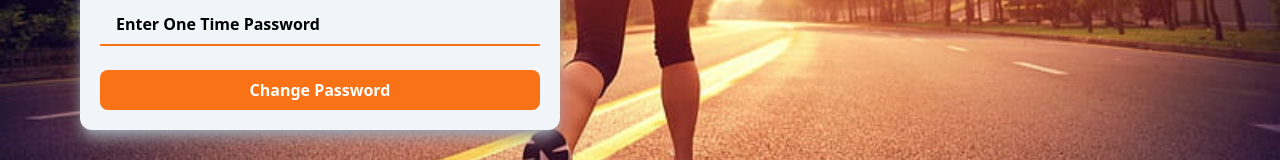
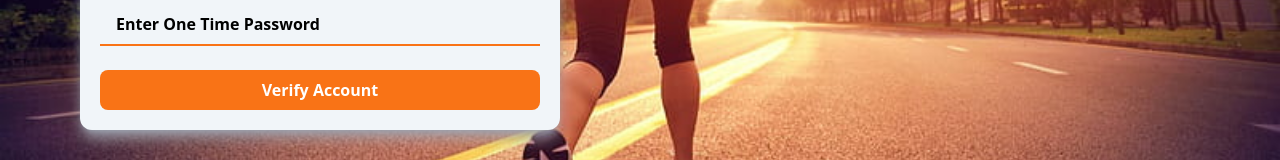
Before and after one commit to virendra2000/wellnessbuddy, a React (Vite) app: page /verifyaccount in a window 1280 px wide. Shown: the part 490-650 px from the top of the page. Built offline with nearby package versions, Linux system fonts and the light colour scheme.

Commit message:
Update VerifyAccount.jsx

```diff
--- a/src/components/VerifyAccount.jsx
+++ b/src/components/VerifyAccount.jsx
@@ -54,7 +54,7 @@ const VerifyAccount = () => {
                         <p className="mb-4 text-green-500 dark:text-white font-bold text-center">An OTP has been sent to your email {userData.email}. Please check your email and enter the OTP below.</p>
                         <input type="text" name="code" placeholder="Enter One Time Password" id="verifycode" className="px-4 py-2 w-full bg-transparent border-b-2 border-orange-500 outline-none placeholder-black dark:placeholder-white font-bold text-orange-500 dark:text-white" value={userData.code} onChange={handleInputChange}/>
 
-                        <input type="submit" value="Change Password" name="s1" className="bg-orange-500 px-4 py-2 font-bold text-white rounded-lg cursor-pointer"/>
+                        <input type="submit" value="Verify Account" name="s1" className="bg-orange-500 px-4 py-2 font-bold text-white rounded-lg cursor-pointer"/>
                     </form>
                 </div>
                 <DarkModeButton/>
```
